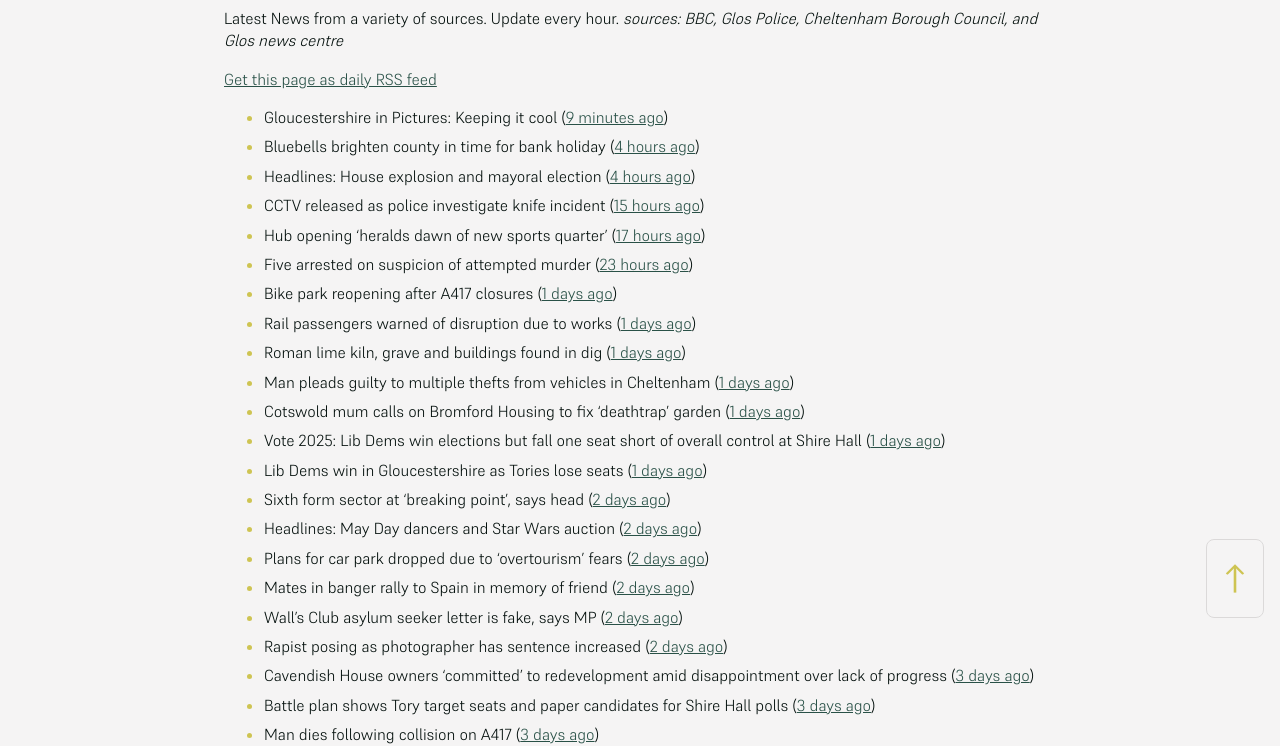
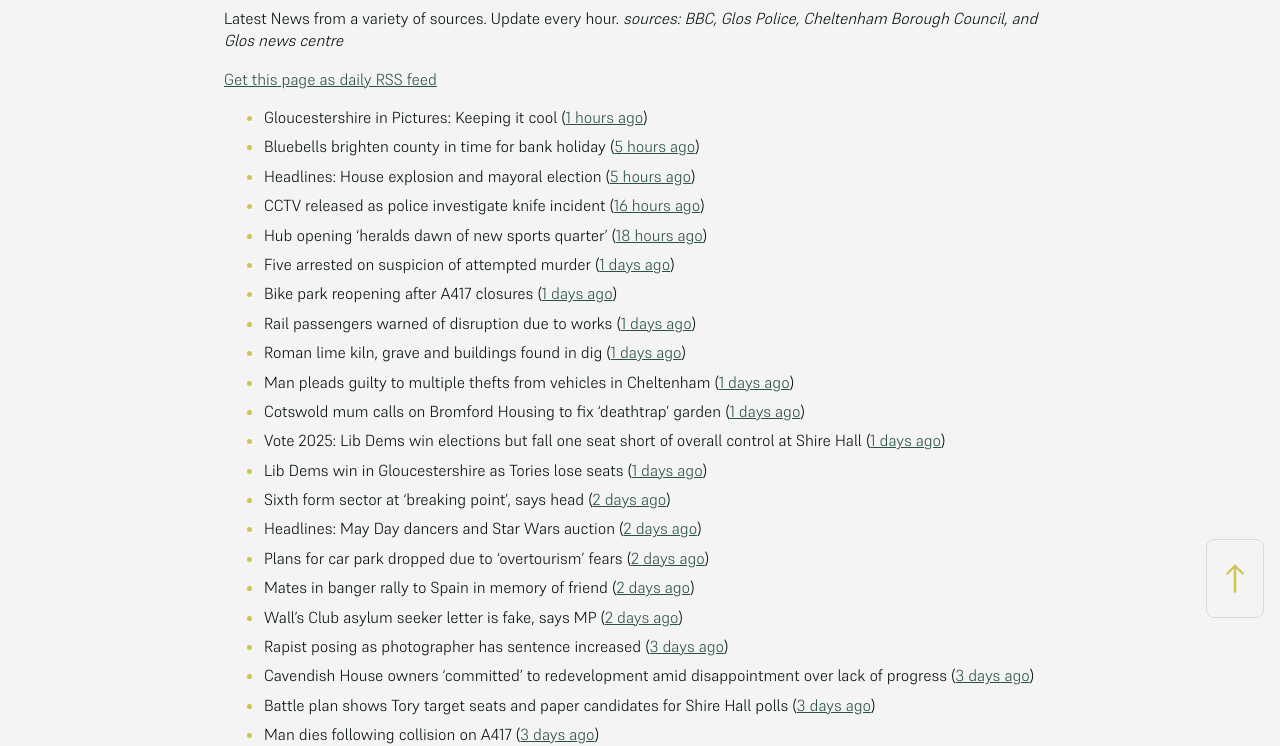
Before and after one commit to mat-0/cheltenham-open-data, a Jekyll site: the page built from _pages/news.md, in a window 1280 px wide. Shown: the part 266-1012 px from the top of the page. Built offline with Jekyll 4.4.1, drawn with Linux system fonts in a browser that asks for light colours.

Commit message:
Updated 2025-05-04 11:57:59

```diff
--- a/_pages/news.md
+++ b/_pages/news.md
@@ -12,12 +12,12 @@ _sources: BBC, Glos Police, Cheltenham Borough Council, and Glos news centre_
 [Get this page as daily RSS feed](/daily.rss)
 
 <!-- news_marker starts -->
-- Gloucestershire in Pictures: Keeping it cool ([9 minutes ago](https://www.bbc.com/news/articles/ce8gedxkv0do))
-- Bluebells brighten county in time for bank holiday ([4 hours ago](https://www.bbc.com/news/articles/crm3rwy8vj2o))
-- Headlines: House explosion and mayoral election ([4 hours ago](https://www.bbc.com/news/articles/c93g20dqq0eo))
-- CCTV released as police investigate knife incident ([15 hours ago](https://www.bbc.com/news/articles/cj3x4l61g8xo))
-- Hub opening 'heralds dawn of new sports quarter' ([17 hours ago](https://www.bbc.com/news/articles/c87p27r02jqo))
-- Five arrested on suspicion of attempted murder ([23 hours ago](https://www.bbc.com/news/articles/c3evlv8kdkxo))
+- Gloucestershire in Pictures: Keeping it cool ([1 hours ago](https://www.bbc.com/news/articles/ce8gedxkv0do))
+- Bluebells brighten county in time for bank holiday ([5 hours ago](https://www.bbc.com/news/articles/crm3rwy8vj2o))
+- Headlines: House explosion and mayoral election ([5 hours ago](https://www.bbc.com/news/articles/c93g20dqq0eo))
+- CCTV released as police investigate knife incident ([16 hours ago](https://www.bbc.com/news/articles/cj3x4l61g8xo))
+- Hub opening 'heralds dawn of new sports quarter' ([18 hours ago](https://www.bbc.com/news/articles/c87p27r02jqo))
+- Five arrested on suspicion of attempted murder ([1 days ago](https://www.bbc.com/news/articles/c3evlv8kdkxo))
 - Bike park reopening after A417 closures ([1 days ago](https://www.bbc.com/news/articles/ceqre24yew9o))
 - Rail passengers warned of disruption due to works ([1 days ago](https://www.bbc.com/news/articles/cde2jdn7k09o))
 - Roman lime kiln, grave and buildings found in dig ([1 days ago](https://www.bbc.com/news/articles/c2dew1d26xjo))
@@ -30,7 +30,7 @@ _sources: BBC, Glos Police, Cheltenham Borough Council, and Glos news centre_
 - Plans for car park dropped due to 'overtourism' fears ([2 days ago](https://www.bbc.com/news/articles/cm2xgzjmk63o))
 - Mates in banger rally to Spain in memory of friend ([2 days ago](https://www.bbc.com/news/articles/cx2wv3j4rwwo))
 - Wall's Club asylum seeker letter is fake, says MP ([2 days ago](https://www.bbc.com/news/articles/cjwv5dg2n1po))
-- Rapist posing as photographer has sentence increased ([2 days ago](https://www.bbc.com/news/articles/c0l0r8enyd4o))
+- Rapist posing as photographer has sentence increased ([3 days ago](https://www.bbc.com/news/articles/c0l0r8enyd4o))
 - Cavendish House owners ‘committed’ to redevelopment amid disappointment over lack of progress ([3 days ago](https://gloucesternewscentre.co.uk/cavendish-house-owners-committed-to-redevelopment-amid-disappointment-over-lack-of-progress/))
 - Battle plan shows Tory target seats and paper candidates for Shire Hall polls ([3 days ago](https://gloucesternewscentre.co.uk/battle-plan-shows-tory-target-seats-and-paper-candidates-for-shire-hall-polls/))
 - Man dies following collision on A417 ([3 days ago](https://gloucesternewscentre.co.uk/man-dies-following-collision-on-a417/))
```
Also changed, not shown: _data/flood.json (+5 -69 lines), _pages/fix-my-street.md (+3 -3 lines), index.md (+5 -5 lines).
